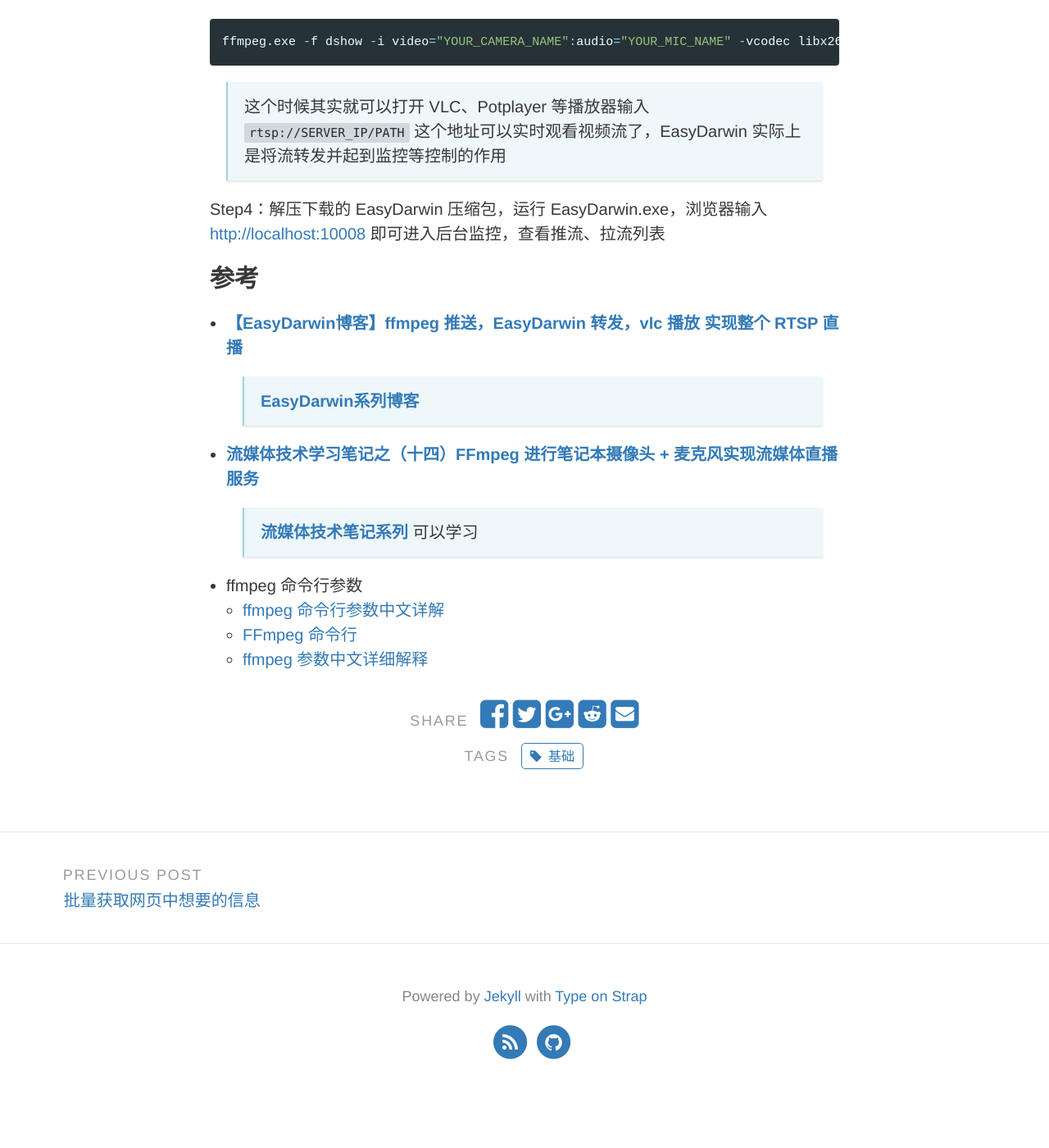
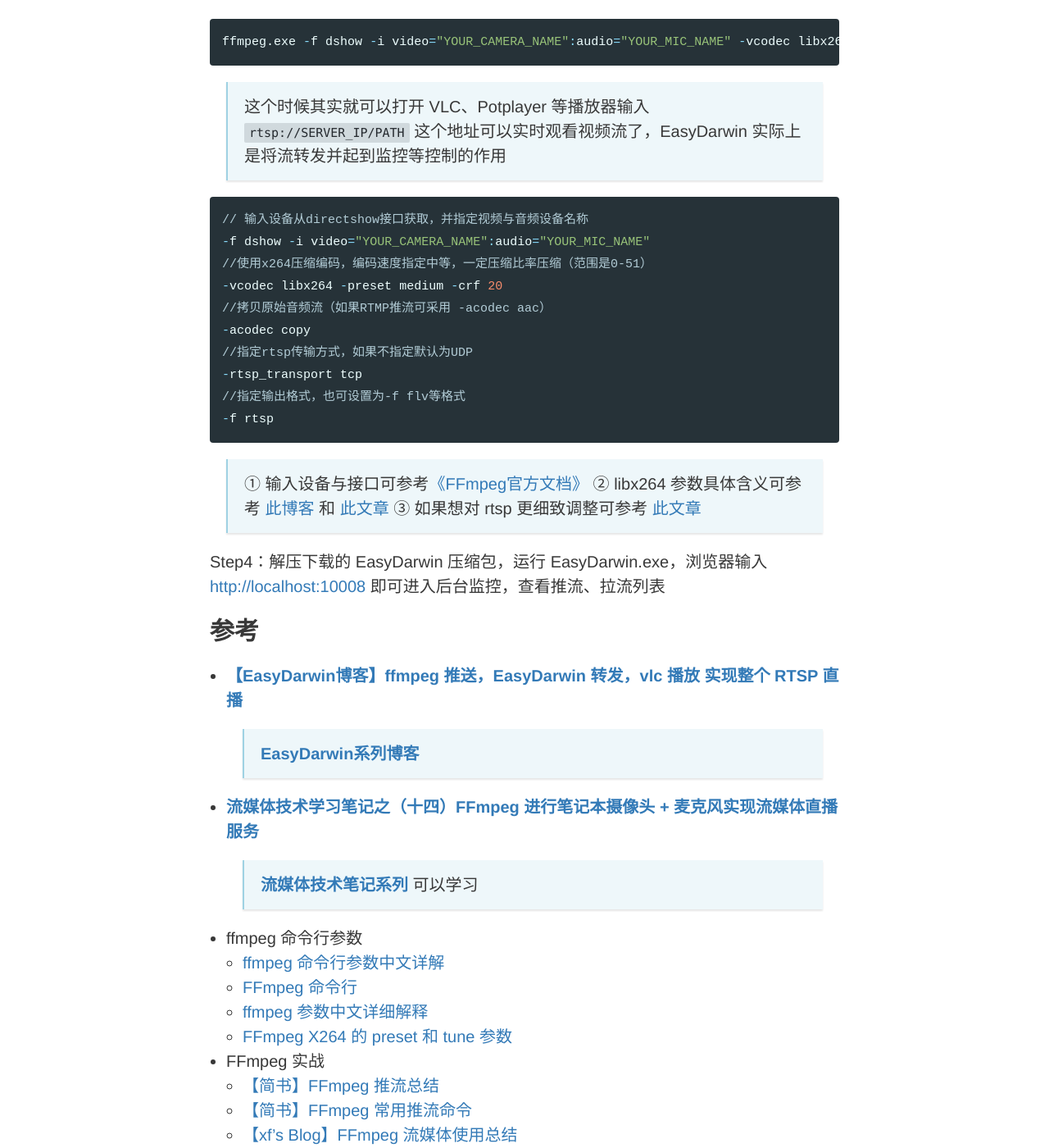
Before and after one commit to Air-s/blog, a Jekyll site: the page built from _posts/2019-9-17-ffmpeg+EasyDarwin 流媒体服务器.md, in a window 1280 px wide and 1400 px high, scrolled down 962 px. Shown: the whole window at 82% size. Built offline with Jekyll 4.4.1, drawn with Linux system fonts in a browser that asks for light colours; nearby versions of some CDN libraries; library files that are not in the unit come from our copies; before the commit the page ends 2326 px from its top, so only the background shows below that; some of the changed text lies outside the part shown.

Commit message:
Update 2019-9-17-ffmpeg+EasyDarwin 流媒体服务器.md

````diff
--- a/_posts/2019-9-17-ffmpeg+EasyDarwin 流媒体服务器.md
+++ b/_posts/2019-9-17-ffmpeg+EasyDarwin 流媒体服务器.md
@@ -1,6 +1,6 @@
 ---
 layout: post
-title: ffmpeg+EasyDarwin 流媒体服务器
+title: FFmpeg+EasyDarwin 流媒体服务器
 tags: [基础]
 excerpt_separator: <!--more-->
 ---
@@ -39,6 +39,21 @@ ffmpeg.exe -f dshow -i video="YOUR_CAMERA_NAME":audio="YOUR_MIC_NAME" -vcodec li
 
 > 这个时候其实就可以打开 VLC、Potplayer 等播放器输入 `rtsp://SERVER_IP/PATH` 这个地址可以实时观看视频流了，EasyDarwin 实际上是将流转发并起到监控等控制的作用
 
+```c
+// 输入设备从directshow接口获取，并指定视频与音频设备名称
+-f dshow -i video="YOUR_CAMERA_NAME":audio="YOUR_MIC_NAME"
+//使用x264压缩编码，编码速度指定中等，一定压缩比率压缩（范围是0-51）
+-vcodec libx264 -preset medium -crf 20
+//拷贝原始音频流（如果RTMP推流可采用 -acodec aac）
+-acodec copy
+//指定rtsp传输方式，如果不指定默认为UDP
+-rtsp_transport tcp
+//指定输出格式，也可设置为-f flv等格式
+-f rtsp
+```
+
+> ① 输入设备与接口可参考[《FFmpeg官方文档》](https://ffmpeg.org/ffmpeg-devices.html) ② libx264 参数具体含义可参考 [此博客](https://www.cnblogs.com/poissonnotes/p/6904728.html) 和 [此文章](http://livevideostack.com/portal.php?mod=view&aid=22) ③ 如果想对 rtsp 更细致调整可参考 [此文章](https://weichao.io/2018/07/29/FFmpeg-录制-RTSP-流/)
+
 Step4：解压下载的 EasyDarwin 压缩包，运行 EasyDarwin.exe，浏览器输入 [http://localhost:10008](http://localhost:10008/) 即可进入后台监控，查看推流、拉流列表
 
 ### 参考
@@ -55,3 +70,9 @@ Step4：解压下载的 EasyDarwin 压缩包，运行 EasyDarwin.exe，浏览器
   - [ffmpeg 命令行参数中文详解](http://www.mikewootc.com/wiki/sw_develop/multimedia/ffmpeg_app_param.html)
   - [FFmpeg 命令行](https://wklchris.github.io/FFmpeg.html)
   - [ffmpeg 参数中文详细解释](https://blog.csdn.net/leixiaohua1020/article/details/12751349)
+  - [FFmpeg X264 的 preset 和 tune 参数](https://www.cnblogs.com/poissonnotes/p/6904728.html)
+
+- FFmpeg 实战
+  - [【简书】FFmpeg 推流总结](https://www.jianshu.com/p/37ef34258608)
+  - [【简书】FFmpeg 常用推流命令](https://www.jianshu.com/p/d541b317f71c)
+  - [【xf's Blog】FFmpeg 流媒体使用总结](https://zxf.me/2019/06/20/FFmpeg-流媒体/)
````
